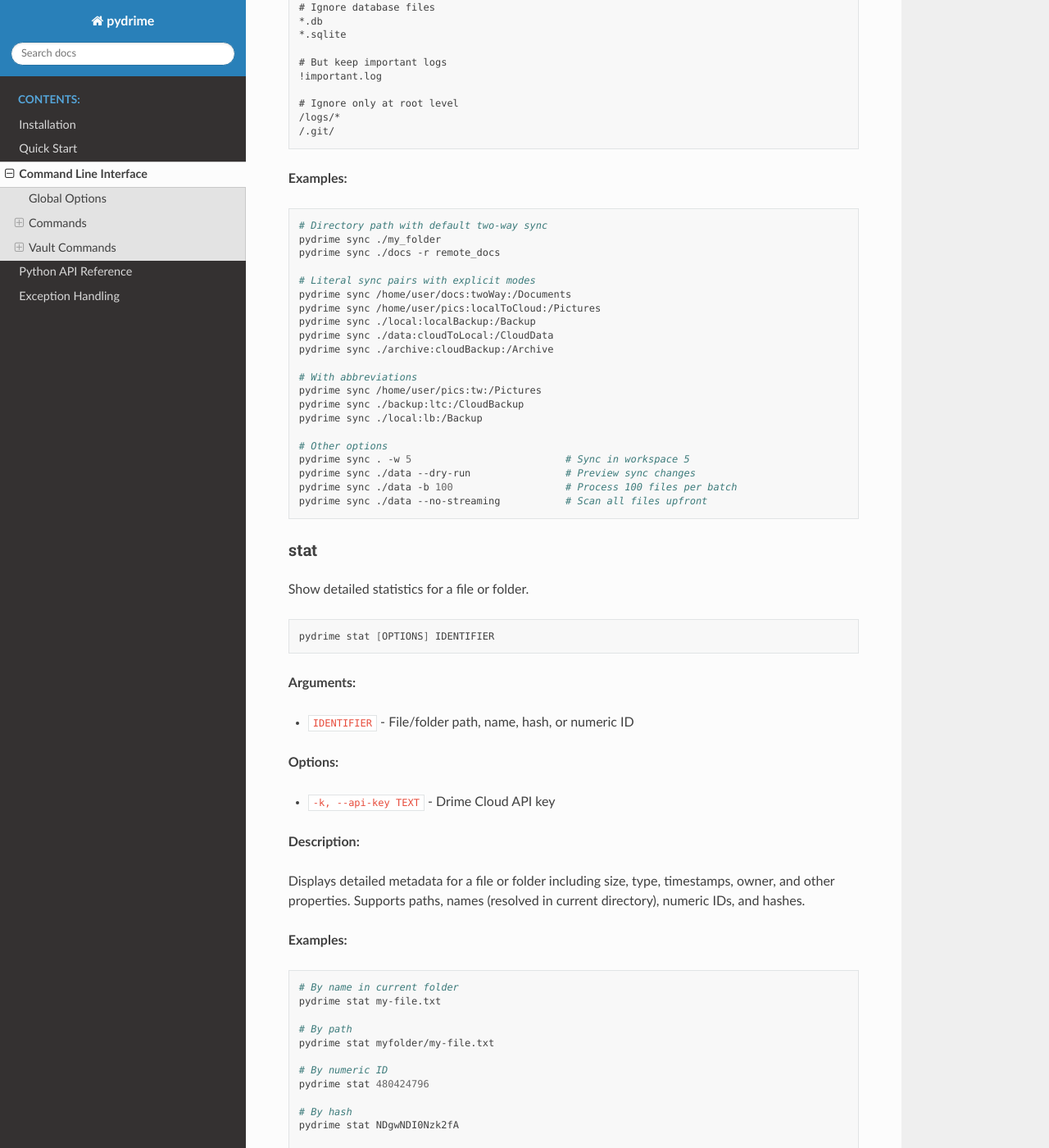
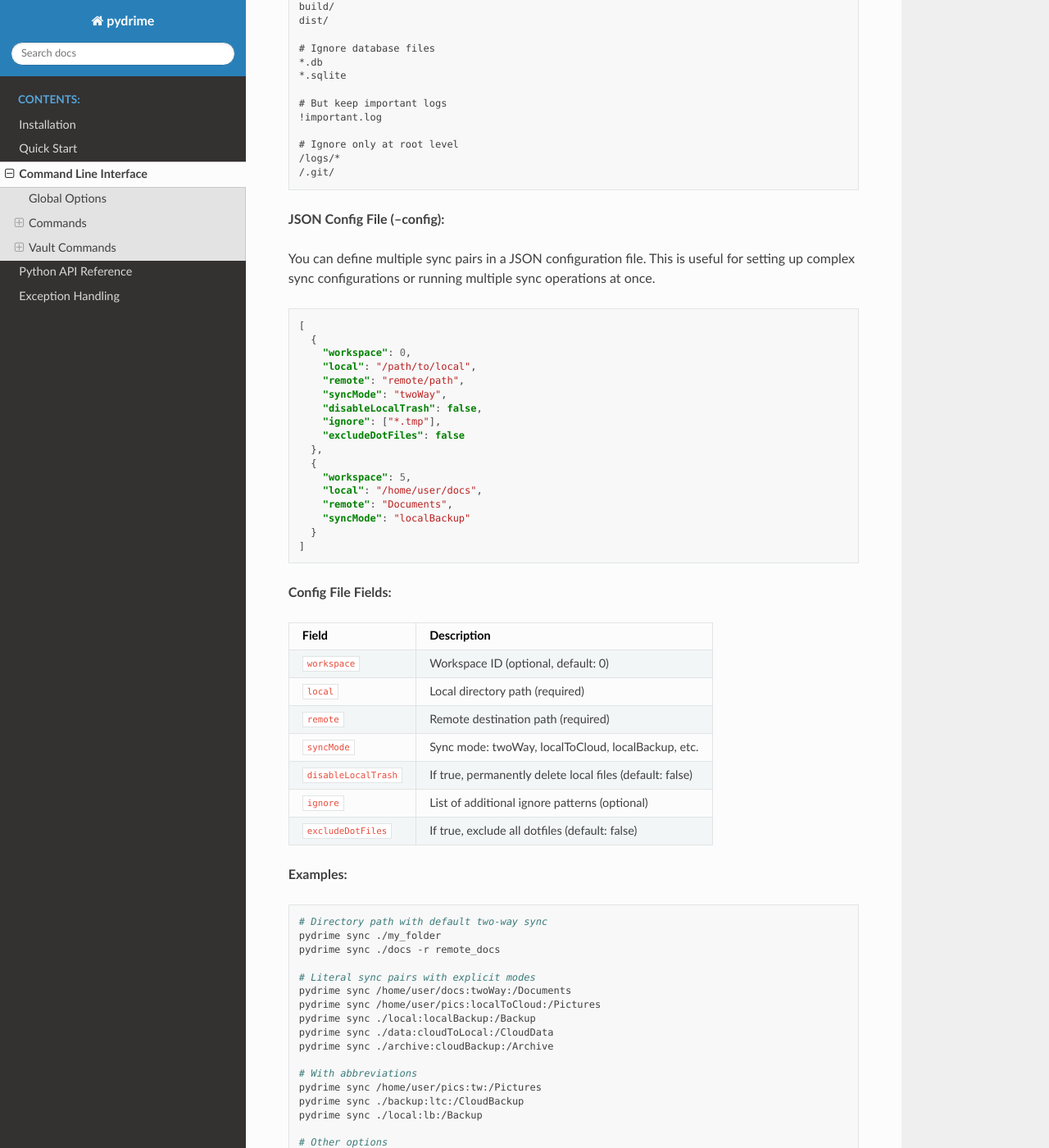
Before and after one commit to holgern/pydrime, a Sphinx documentation site: the page built from docs/cli.rst, in a window 1280 px wide and 1400 px high, scrolled down 18716 px. Shown: the whole window at 82% size. Built offline with Sphinx 7.4.7 and the Read the Docs theme 3.1.0, drawn with Linux system fonts in a browser that asks for light colours; some of the changed text lies outside the part shown.

```diff
--- a/docs/cli.rst
+++ b/docs/cli.rst
@@ -802,6 +803,7 @@ Sync files between local directory and Drime Cloud.
 
 * ``-r, --remote-path TEXT`` - Remote destination path
 * ``-w, --workspace INTEGER`` - Workspace ID (uses default workspace if not specified)
+* ``-C, --config PATH`` - JSON config file with list of sync pairs
 * ``--dry-run`` - Show what would be synced without syncing
 * ``--no-progress`` - Disable progress bars
 * ``-c, --chunk-size INTEGER`` - Chunk size in MB for multipart uploads (default: 25MB)
@@ -908,6 +910,51 @@ override parent rules using negation (``!``). For example:
    /logs/*
    /.git/
 
+**JSON Config File (--config):**
+
+You can define multiple sync pairs in a JSON configuration file. This is useful for
+setting up complex sync configurations or running multiple sync operations at once.
+
+.. code-block:: json
+
+   [
+     {
+       "workspace": 0,
+       "local": "/path/to/local",
+       "remote": "remote/path",
+       "syncMode": "twoWay",
+       "disableLocalTrash": false,
+       "ignore": ["*.tmp"],
+       "excludeDotFiles": false
+     },
+     {
+       "workspace": 5,
+       "local": "/home/user/docs",
+       "remote": "Documents",
+       "syncMode": "localBackup"
+     }
+   ]
+
+**Config File Fields:**
+
++----------------------+-----------------------------------------------------------+
+| Field                | Description                                               |
++======================+===========================================================+
+| ``workspace``        | Workspace ID (optional, default: 0)                       |
++----------------------+-----------------------------------------------------------+
+| ``local``            | Local directory path (required)                           |
++----------------------+-----------------------------------------------------------+
+| ``remote``           | Remote destination path (required)                        |
++----------------------+-----------------------------------------------------------+
+| ``syncMode``         | Sync mode: twoWay, localToCloud, localBackup, etc.        |
++----------------------+-----------------------------------------------------------+
+| ``disableLocalTrash``| If true, permanently delete local files (default: false)  |
++----------------------+-----------------------------------------------------------+
+| ``ignore``           | List of additional ignore patterns (optional)             |
++----------------------+-----------------------------------------------------------+
+| ``excludeDotFiles``  | If true, exclude all dotfiles (default: false)            |
++----------------------+-----------------------------------------------------------+
+
 **Examples:**
 
 .. code-block:: bash
@@ -933,6 +980,10 @@ override parent rules using negation (``!``). For example:
    pydrime sync ./data --dry-run                # Preview sync changes
    pydrime sync ./data -b 100                   # Process 100 files per batch
    pydrime sync ./data --no-streaming           # Scan all files upfront
+
+   # JSON config file with multiple sync pairs
+   pydrime sync --config sync_pairs.json
+   pydrime sync -C sync_pairs.json --dry-run
 
 stat
 ~~~~
```
Also changed, not shown: other parts of docs/cli.rst (+1 -0 lines), README.md (+4 -3 lines), 6 other files.
